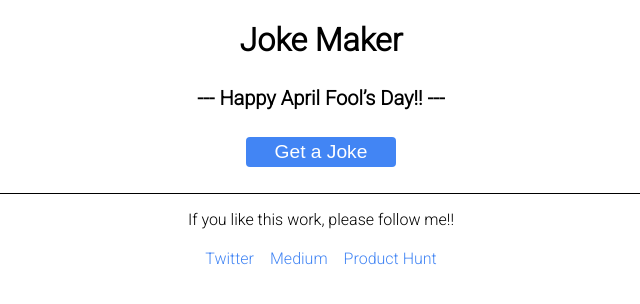
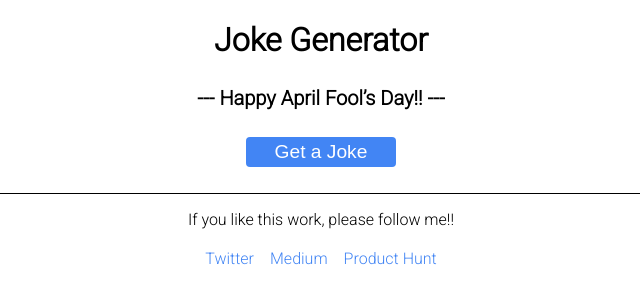
Before and after one commit to KosukeT-dev/Joke-Generator, a plain HTML site: page index.html in a window 1280 px wide. Shown: the whole page, without its empty margins (319-959 px from the left). Drawn offline with Linux system fonts and the light colour scheme; a web font is replaced by a local one.

Commit message:
Update index.html

```diff
--- a/index.html
+++ b/index.html
@@ -9,7 +9,7 @@
   <link rel="stylesheet" type="text/css" href="style.css">
 </head>
 <header>
-  <h1>Joke Maker</h1>
+  <h1>Joke Generator</h1>
 </header>
 
 <body>
```
